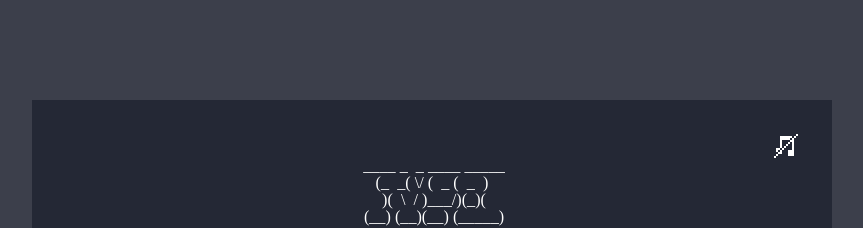
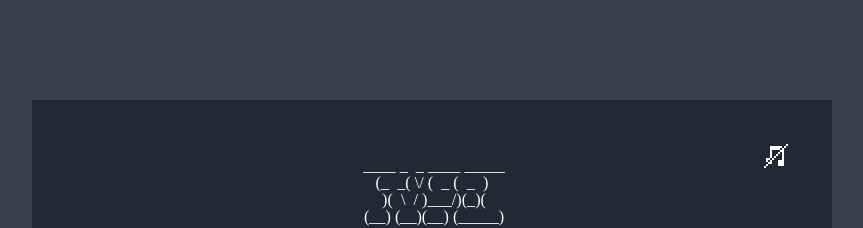
Before and after one commit to teo-sprint/typo-saurus-code, a React (Vite) app: page / in a window 1280 px wide. Shown: the top 228 px of the page, without its empty margins (208-1071 px from the left). Built offline with nearby package versions, Linux system fonts and the light colour scheme; a web font is replaced by a local one.

Commit message:
[STYLE] 음악 아이콘 크기 조정

```diff
--- a/src/pages/Intro.jsx
+++ b/src/pages/Intro.jsx
@@ -2,15 +2,29 @@ import { Bgm } from '../components/Bgm.jsx';
 import Initial from '../components/Initial/Initial.jsx';
 import intro from '../assets/intro.wav';
 import { Music } from '../components/Music';
+import styled from 'styled-components';
+
+const MusicWrapper = styled.div`
+  position: absolute;
+  z-index: 10;
+  top: 34px;
+  right: 34px;
+  width: 44px;
+  height: 44px;
+  cursor: pointer;
+  display: flex;
+  justify-content: center;
+  align-items: center;
+`;
 
 function Intro() {
   const [playing, toggle] = Bgm(intro);
 
   return (
     <div className='relative'>
-      <div className='absolute z-10 top-[34px] right-[34px] cursor-pointer' onClick={toggle}>
+      <MusicWrapper onClick={toggle}>
         <Music playing={playing} />
-      </div>
+      </MusicWrapper>
       <Initial />
     </div>
   );
```
